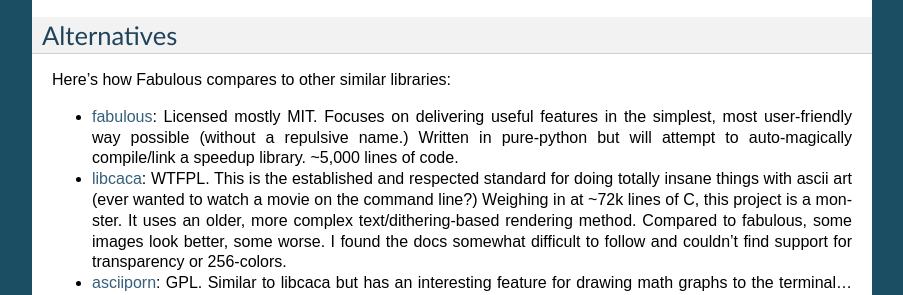
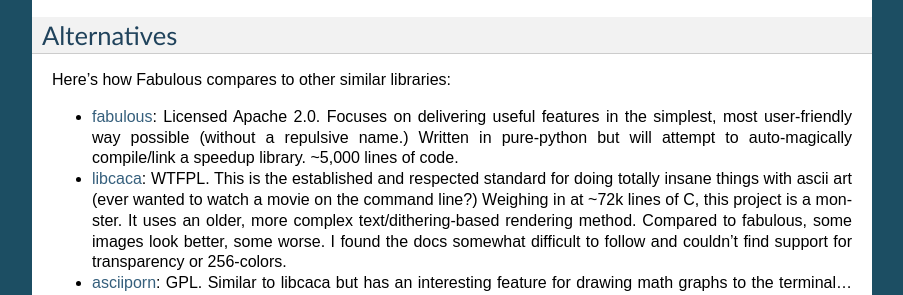
Before and after one commit to jart/fabulous, a Sphinx documentation site: the page built from docs/index.rst, in a window 1280 px wide and 900 px high, scrolled down 6268 px. Shown: the part 152-447 px from the top of the window, without its empty margins (198-1101 px from the left). Built offline with Sphinx 7.4.7, drawn with Linux system fonts in a browser that asks for light colours; formulas are drawn with MathJax 3; some of the changed text lies outside the part shown.

Commit message:
Fabulous v0.2.0

```diff
--- a/docs/index.rst
+++ b/docs/index.rst
@@ -10,7 +10,7 @@
 .. toctree::
    :maxdepth: 2
 
-:Version: 0.1.8
+:Version: 0.2.0
 :Author: Justine Alexandra Roberts Tunney
 :Copyright: Copyright 2009-2016 The Fabulous Authors. All rights reserved.
 :License: Apache 2.0 / OFL
@@ -40,9 +40,9 @@
 
 Fabulous can also be installed manually from the source archive::
 
-    wget https://github.com/jart/fabulous/releases/download/0.1.8/fabulous-0.1.8.tar.gz
-    tar -xvzf fabulous-0.1.8.tar.gz
-    cd fabulous-0.1.8
+    wget https://github.com/jart/fabulous/releases/download/0.2.0/fabulous-0.2.0.tar.gz
+    tar -xvzf fabulous-0.2.0.tar.gz
+    cd fabulous-0.2.0
     sudo python setup.py install
 
 Once installed, run the demo::
@@ -252,7 +252,7 @@
 
 Here's how Fabulous compares to other similar libraries:
 
-- fabulous_: Licensed mostly MIT. Focuses on delivering useful features in the
+- fabulous_: Licensed Apache 2.0. Focuses on delivering useful features in the
   simplest, most user-friendly way possible (without a repulsive name.)
   Written in pure-python but will attempt to auto-magically compile/link a
   speedup library.  ~5,000 lines of code.
--- a/fabulous/__init__.py
+++ b/fabulous/__init__.py
@@ -12,5 +12,5 @@
 # See the License for the specific language governing permissions and
 # limitations under the License.
 
-VERSION = (0, 1, 8, 'final', 0)
-__version__ = '0.1.8'
+VERSION = (0, 2, 0, 'final', 0)
+__version__ = '0.2.0'
```
Also changed, not shown: 1 other file.
